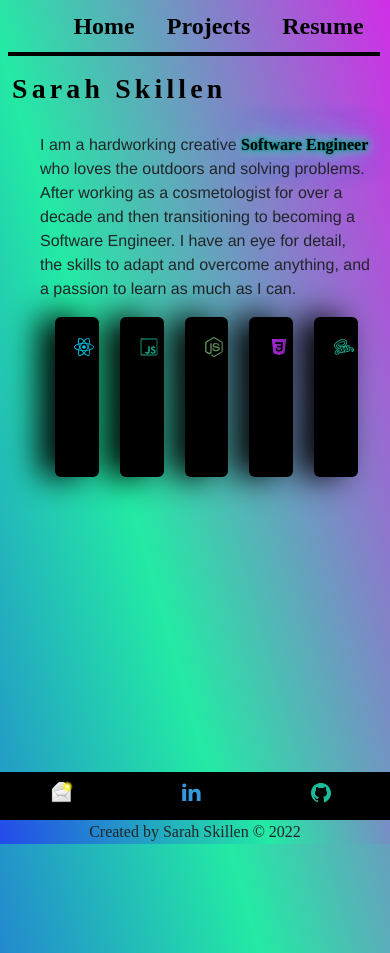
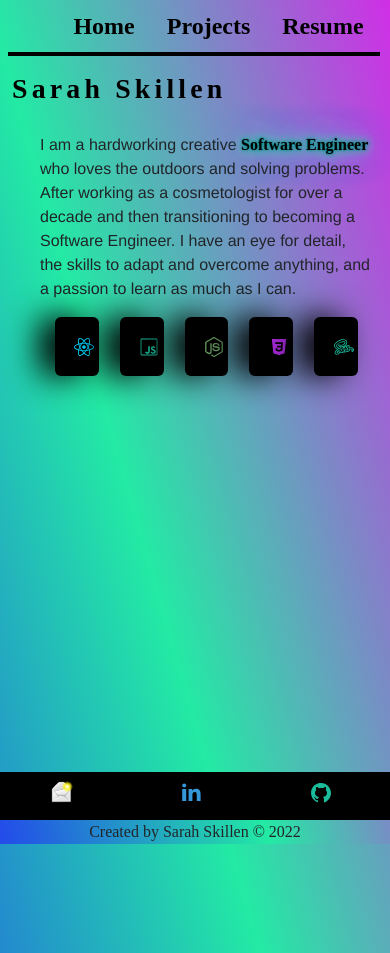
Before and after one commit to sarah-svg/sarah-site, a React (Create React App) app: page / in a window 390 px wide. Built offline with nearby package versions, Linux system fonts and the light colour scheme; a web font is replaced by a local one.

Commit message:
card height

```diff
--- a/src/Main/Main.scss
+++ b/src/Main/Main.scss
@@ -86,6 +86,7 @@ ul > li {
 
 }
 .card {
+  height: fit-content !important;
   padding: .9rem;
   display: flex;
   background-color:black !important;
@@ -162,7 +163,7 @@ ul > li {
      }
      .card {
 
-
+      height: fit-content !important;
 
       display: flex;
       background-color:black !important;
@@ -250,6 +251,7 @@ ul > li {
     transition: 0.4s ease-out;
   //   position: relative;
   //   left: 0px;
+  height: fit-content !important;
     margin-left: 3px;
   }
   .card:not(:first-child) {
```
